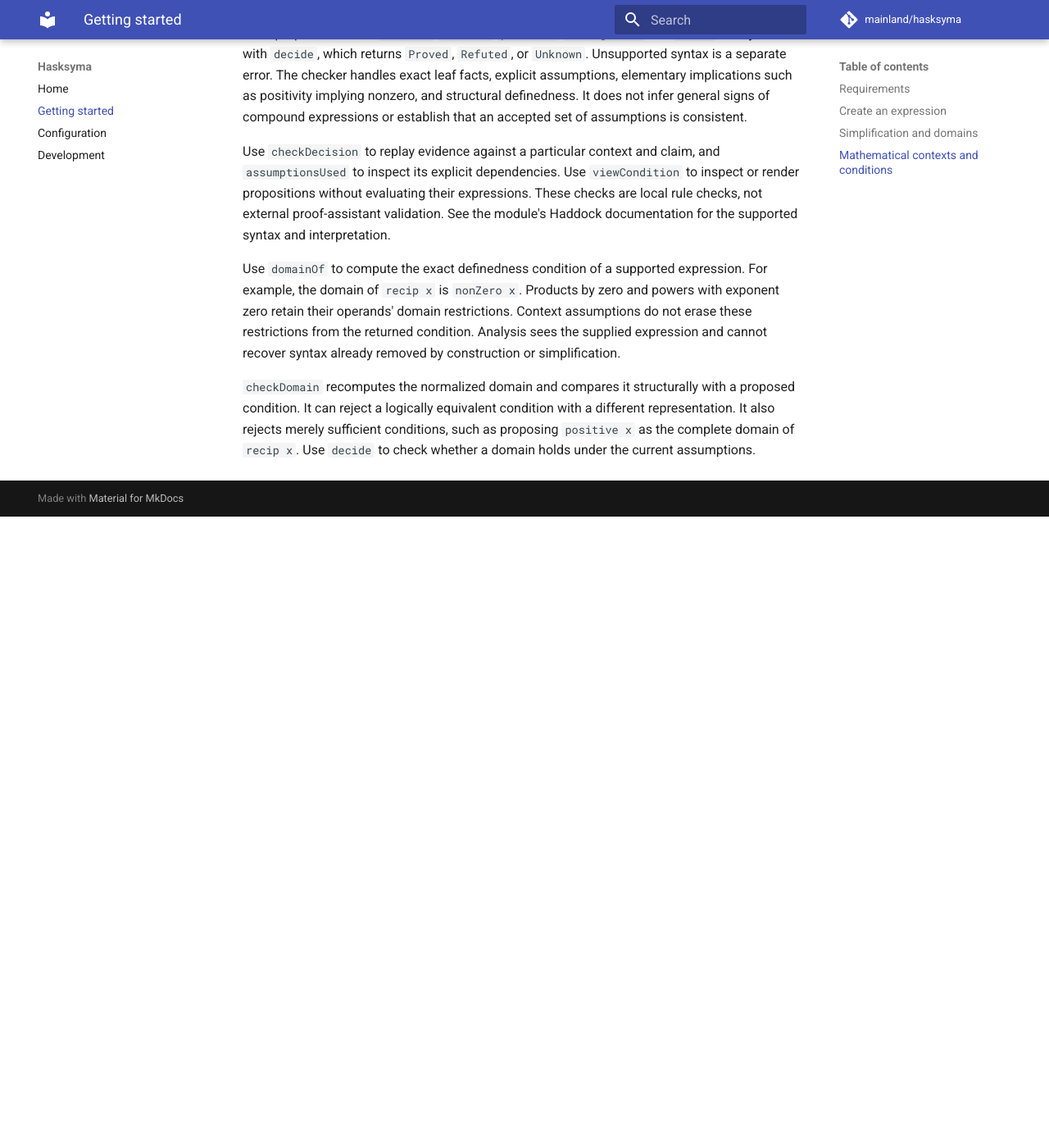
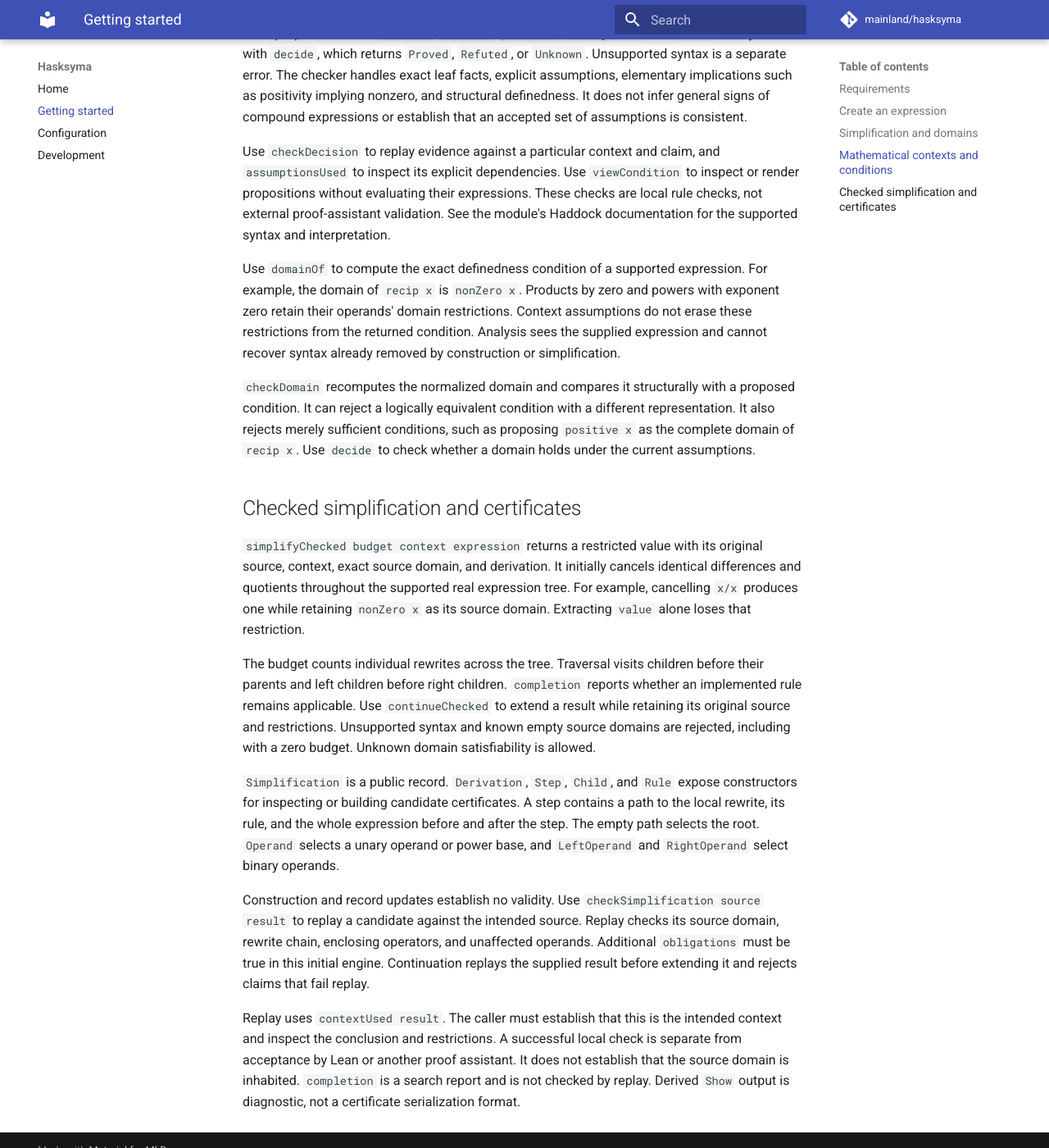
Before and after one commit to mainland/hasksyma, an MkDocs documentation site: the page built from docs/getting-started.md, in a window 1280 px wide and 1400 px high, scrolled down 2704 px. Shown: the whole window at 82% size. Built offline with MkDocs 1.6.1 and Material for MkDocs 9.7.7, drawn with Linux system fonts in a browser that asks for light colours; comment, search, counter and statistics services are not loaded; before the commit the page ends 3334 px from its top, so only the background shows below that.

Commit message:
Add checked simplification with public certificates.
Retain source domains through difference and quotient cancellation. Support
bounded traversal and continuation, with replay checks for caller-built
certificates and altered derivations.

```diff
--- a/docs/getting-started.md
+++ b/docs/getting-started.md
@@ -144,3 +144,38 @@ a proposed condition. It can reject a logically equivalent condition with a
 different representation. It also rejects merely sufficient conditions, such
 as proposing `positive x` as the complete domain of `recip x`. Use `decide` to
 check whether a domain holds under the current assumptions.
+
+## Checked simplification and certificates
+
+`simplifyChecked budget context expression` returns a restricted value with its
+original source, context, exact source domain, and derivation. It initially
+cancels identical differences and quotients throughout the supported real
+expression tree. For example, cancelling `x/x` produces one while retaining
+`nonZero x` as its source domain. Extracting `value` alone loses that restriction.
+
+The budget counts individual rewrites across the tree. Traversal visits children
+before their parents and left children before right children. `completion`
+reports whether an implemented rule remains applicable. Use `continueChecked`
+to extend a result while retaining its original source and restrictions.
+Unsupported syntax and known empty source domains are rejected, including with
+a zero budget. Unknown domain satisfiability is allowed.
+
+`Simplification` is a public record. `Derivation`, `Step`, `Child`, and `Rule`
+expose constructors for inspecting or building candidate certificates. A step
+contains a path to the local rewrite, its rule, and the whole expression before
+and after the step. The empty path selects the root. `Operand` selects a unary
+operand or power base, and `LeftOperand` and `RightOperand` select binary operands.
+
+Construction and record updates establish no validity. Use
+`checkSimplification source result` to replay a candidate against the intended
+source. Replay checks its source domain, rewrite chain, enclosing operators,
+and unaffected operands. Additional `obligations` must be true in this initial
+engine. Continuation replays the supplied result before extending it and rejects
+claims that fail replay.
+
+Replay uses `contextUsed result`. The caller must establish that this is the
+intended context and inspect the conclusion and restrictions. A successful local
+check is separate from acceptance by Lean or another proof assistant. It does
+not establish that the source domain is inhabited. `completion` is a search
+report and is not checked by replay. Derived `Show` output is diagnostic, not
+a certificate serialization format.
```
Also changed, not shown: 6 other files.
